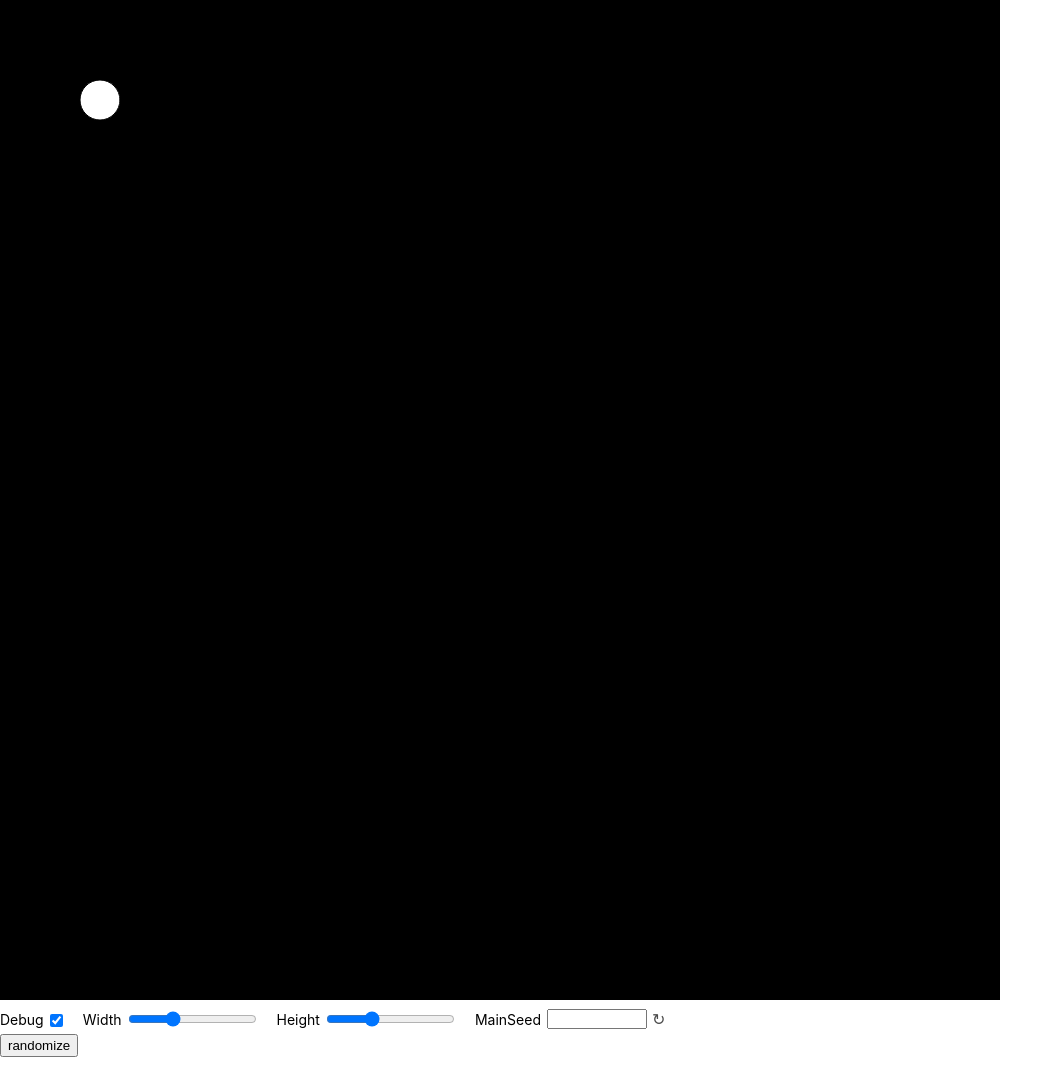
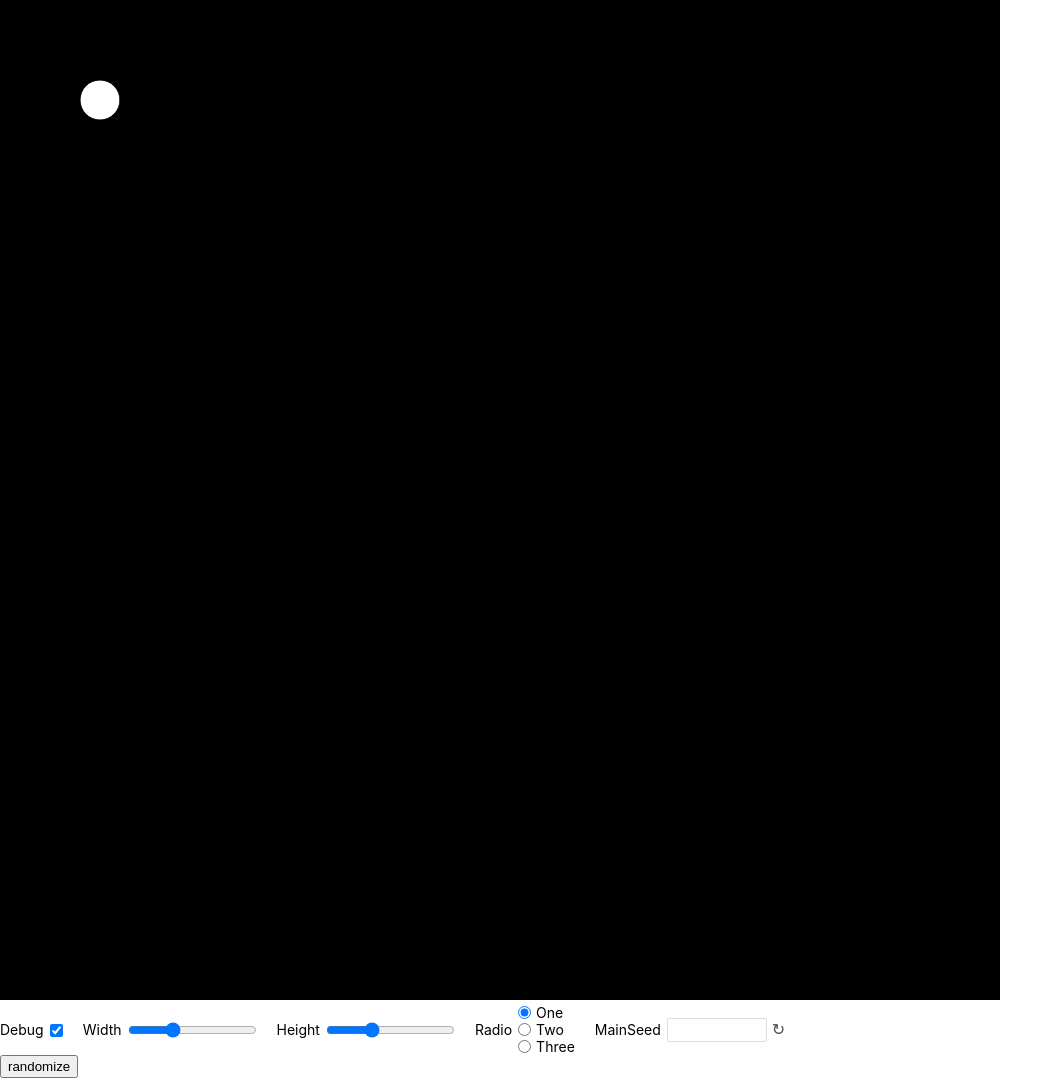
Before and after one commit to Stanko/generative-init, a website built with Parcel: page src/index.html in a window 1280 px wide. Shown: the whole page, without its empty margins (0-1063 px from the left). Before the commit the page ends 1057 px from the top, so only its background shows below. Built offline with nearby package versions, Linux system fonts and the light colour scheme; what random-words would draw is missing.

Commit message:
Added radio knob

```diff
--- a/src/drawing/knobs.js
+++ b/src/drawing/knobs.js
@@ -28,6 +28,15 @@ const KNOBS = [
     default: 1000,
   },
   {
+    name: 'radio',
+    type: knobTypes.RADIO,
+    options: [
+      'one',
+      'two',
+      'three',
+    ],
+  },
+  {
     name: 'mainSeed',
     type: knobTypes.SEED,
   },
--- a/src/knobs/constants.js
+++ b/src/knobs/constants.js
@@ -5,12 +5,14 @@ export const knobTypes = {
   BOOL: 'checkbox',
   RANGE: 'range',
   SEED: 'text',
+  RADIO: 'radio',
 };
 
 export const knobDefaultValues = {
   [knobTypes.BOOL]: () => true,
   [knobTypes.SEED]: generateRandomString,
   [knobTypes.RANGE]: () => 0,
+  [knobTypes.RADIO]: ({ options }) => options[0],
 };
 
 export const knobParsers = {
@@ -25,6 +27,10 @@ export const knobRandomValueGenerators = {
     const decimalPlaces = step % 1 === 0 ? 0 : 2;
 
     return random(min, max, null, decimalPlaces);
+  },
+  [knobTypes.RADIO]: ({ options }) => {
+    const index = random(0, options.length - 1, null, 0);
+    return options[index];
   },
 };
 
@@ -56,4 +62,33 @@ export const knobInputGenerator = {
 
     return input;
   },
+  [knobTypes.RADIO]: (knob, value, handler) => {
+    const input = document.createElement('div');
+    input.className = 'radio-options'
+
+    knob.options.forEach((optionValue) => {
+      const label = document.createElement('label');
+
+      const span = document.createElement('span');
+      span.innerHTML = optionValue;
+
+      const radio = document.createElement('input');
+      radio.setAttribute('type', 'radio');
+      radio.setAttribute('name', knob.name);
+      radio.setAttribute('value', optionValue);
+
+      if (value === optionValue) {
+        radio.setAttribute('checked', true);
+      }
+
+      radio.addEventListener('change', () => handler(knob.name, optionValue));
+
+      label.appendChild(radio);
+      label.appendChild(span);
+
+      input.appendChild(label);
+    });
+
+    return input;
+  },
 };
--- a/src/knobs/index.js
+++ b/src/knobs/index.js
@@ -17,7 +17,7 @@ KNOBS.forEach((knob) => {
 
   defaultValues[knob.name] = hasUserDefaultValue
     ? knob.default
-    : knobDefaultValues[knob.type]();
+    : knobDefaultValues[knob.type](knob);
 });
 
 function getStateFromHash() {
@@ -73,6 +73,7 @@ function buildUI() {
     knobInputs[knob.name] = input;
 
     const knobElement = document.createElement('div');
+    knobElement.className = 'knob';
     const label = document.createElement('label');
     label.innerHTML = knob.name;
 
@@ -100,6 +101,8 @@ function updateUI() {
 
     if (input.type === 'checkbox') {
       input.checked = value;
+    } if (input.className === 'radio-options') {
+      document.querySelector(`input[name=${ key }][value=${ value }]`).checked = true;
     } else {
       input.value = value;
     }
--- a/src/scss/_knobs.scss
+++ b/src/scss/_knobs.scss
@@ -1,11 +1,11 @@
 .knobs {
   font-size: 14px;
 
-  div,
-  label {
+  .knob,
+  .knob > label {
     display: inline-flex;
     text-transform: capitalize;
-    height: 30px;
+    min-height: 30px;
     align-items: center;
   }
 
@@ -24,6 +24,32 @@
   input[type=text] {
     font-size: 14px;
     width: 100px;
+    height: 24px;
+    border: 1px solid #ddd;
+    padding: 3px;
+    border-radius: 2px;
+    outline: none;
+
+    &:focus {
+      box-shadow: 0 0 0 2px $blue;
+      border-color: $blue;
+    }
+  }
+
+  input[type=radio] {
+    margin-right: 5px;
+  }
+
+  .radio-options {
+    display: flex;
+    flex-direction: column;
+    align-items: flex-start;
+    margin-right: 0;
+  }
+
+  .radio-options label {
+    display: inline-flex;
+    align-items: center;
   }
 
   button {
--- a/src/scss/_variables.scss
+++ b/src/scss/_variables.scss
@@ -19,3 +19,5 @@ $gray-400: #929292;
 $gray-500: #767676;
 $gray-700: #484848;
 $gray-900: #111111;
+
+$blue: #0074e8;
```
